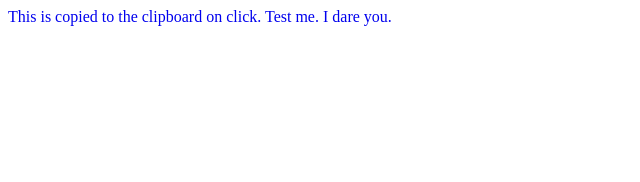
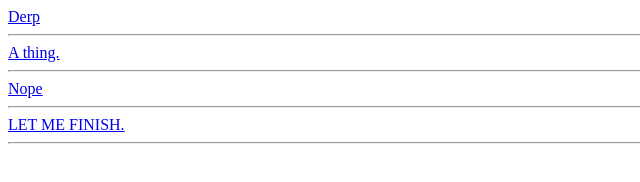
Before and after one commit to BobbySig/quick_phrase, a browser extension: page thing.html in a window 1280 px wide. Shown: the whole page, without its empty margins (0-640 px from the left). Drawn offline with Linux system fonts and the light colour scheme.

Commit message:
Dynamically generate HTML list from JS array

```diff
--- a/thing.html
+++ b/thing.html
@@ -3,13 +3,13 @@
 	<head>
 		<title>Quick Phrase</title>
 		<style>
-			block {
+			div a {
 				display: inline-block;
 			}
 		</style>
 		<script src="thing.js"></script>
 	</head>
 	<body>
-		<a id="link" href="#"><block>This is copied to the clipboard on click. Test me. I dare you.</block></a>
+		<span id="items"></span>
 	</body>
 </html>
--- a/thing.js
+++ b/thing.js
@@ -1,12 +1,30 @@
 {
+	var things = ["Derp", "A thing.", "Nope", "LET ME FINISH."];
+
+	function listFormatter(items) {
+		var htmlString = "";
+
+		for (i = 0; i < items.length; i++) {
+			htmlString += "<div><a id='link' href='#'>" + items[i] + "</a></div><hr>";
+		}
+
+		return htmlString;
+	}
+
 	//Actions done after page is loaded.
 	window.onload = function() {
-		var a = document.getElementById('link');
+		document.getElementById('items').innerHTML = listFormatter(things);
 
-		//Send clipped text to background scripts for copying.
-		a.onclick = function() {
-			var clipText = a.innerText;
-			chrome.runtime.sendMessage({type: "action-copy", clip: clipText});
+		//Perform action on all links in document.
+		var allPhrases = document.links;
+		for (i = 0; i < allPhrases.length; i++) {
+			//Send clipped text to background scripts for copying.
+			allPhrases[i].onclick = function() {
+				var clipText = this.innerText;
+				chrome.runtime.sendMessage({type: "action-copy", clip: clipText});
+			}
 		}
 	}
 }
+
+//<div><a id="link" href="#">This is copied to the clipboard on click. Test me. I dare you.</a></div><hr>
```
